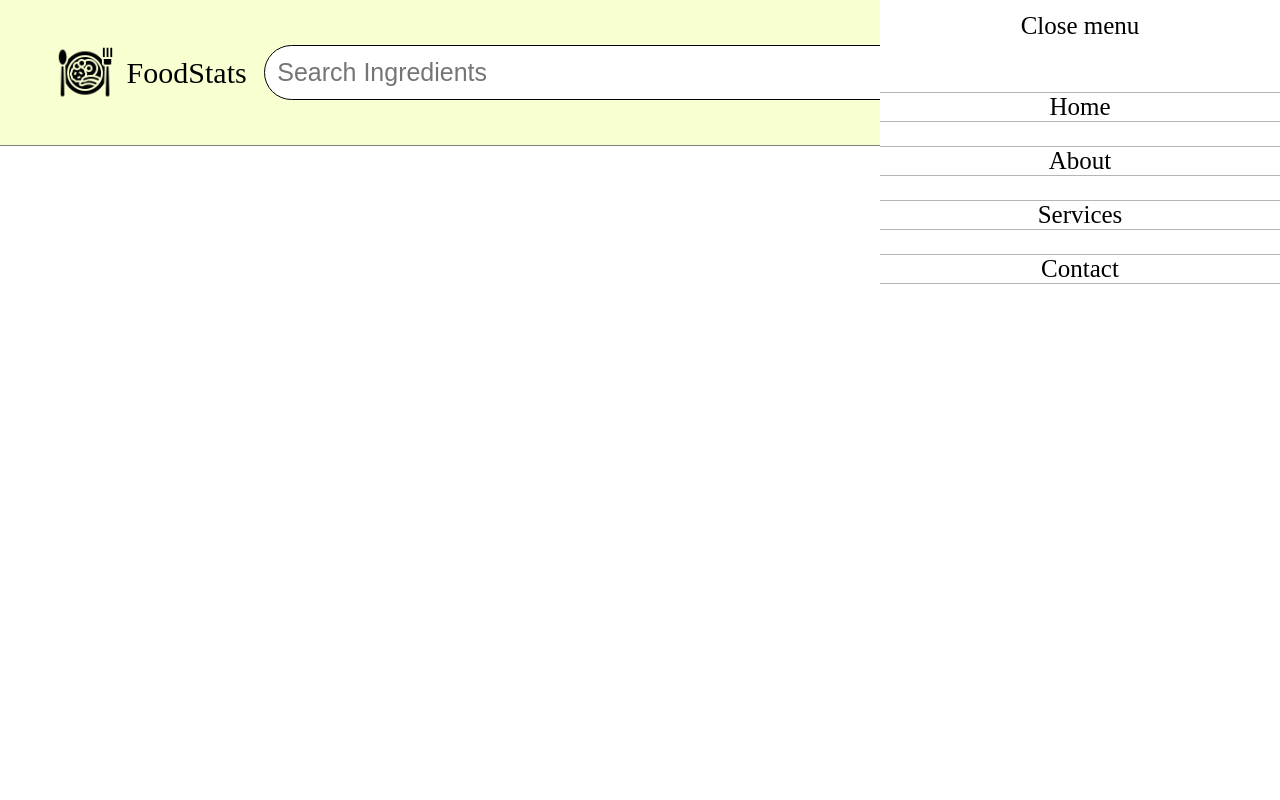
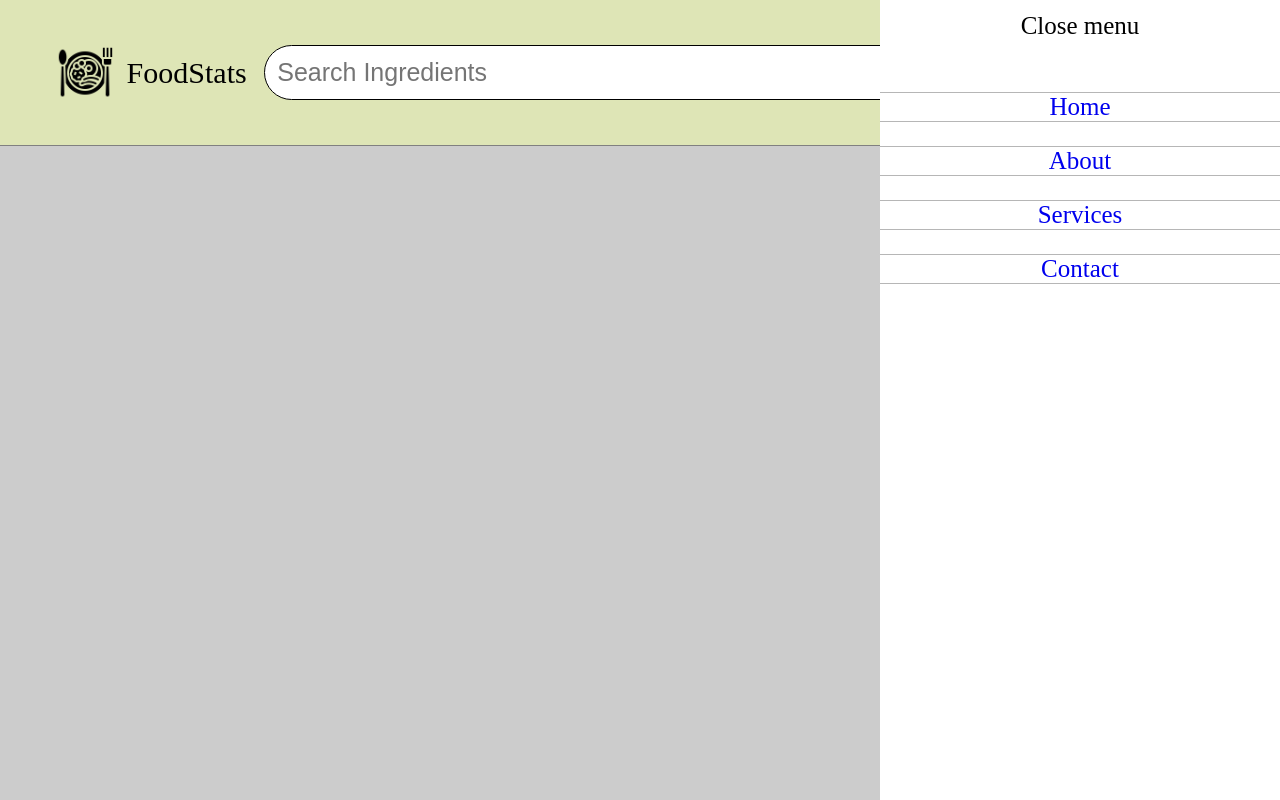
Before and after one commit to FelixEriksson06/Gymnasiearbete, a plain HTML site: page index.html in a window 1280 px wide. Both pictures are taken after a click on the picture 1204 px from the left and 72 px from the top of the page. Drawn offline with Linux system fonts and the light colour scheme; no server answers.

Commit message:
lade till en transition för background color när man är inne i meny elementet

```diff
--- a/index.css
+++ b/index.css
@@ -1,6 +1,15 @@
 body {
   margin: 0%;
   overflow-x: hidden;
+  background-color: white;
+  transition: background-color 0.4s ease;
+}
+
+body.active {
+  margin: 0%;
+  overflow-x: hidden;
+  background-color: rgba(0, 0, 0, 0.2) !important;
+  transition: background-color 0.4s ease;
 }
 
 .header {
@@ -92,7 +101,7 @@ body {
 }
 
 .menu_click.active {
-  transition: transform 0.8s ease;
+  transition: transform 0.3s ease;
   transform: translateX(0);
 }
 
@@ -110,7 +119,6 @@ body {
   margin-top: 3%;
   margin-bottom: 3%;
   font-size: 25px;
-  color: black;
   text-decoration: none;
   border-bottom: 1px solid rgb(182, 182, 182);
   border-top: 1px solid rgb(182, 182, 182);
--- a/index.html
+++ b/index.html
@@ -6,7 +6,7 @@
     <meta name="viewport" content="width=device-width, initial-scale=1.0" />
     <link rel="stylesheet" href="index.css" />
   </head>
-  <body>
+  <body id="body">
     <div class="header">
       <div class="logo_container">
         <img src="logo.png" alt="logo" class="logo" />
--- a/javascript.js
+++ b/javascript.js
@@ -32,4 +32,5 @@ fetch(url, {
 function toggleMenu() {
   var menu = document.getElementById("menu_click");
   menu.classList.toggle("active");
+  body.classList.toggle("active");
 }
```
